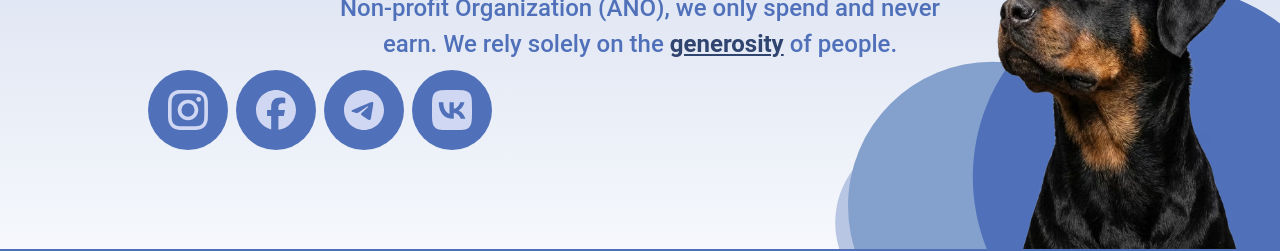
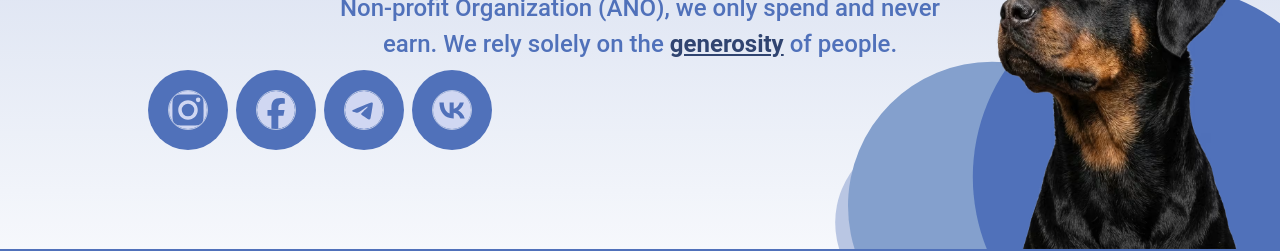
Before and after one commit to bavayra/dog-shelter, a React (Vite) app: page / in a window 1280 px wide. Shown: the part 568-819 px from the top of the page. Built offline with nearby package versions, Linux system fonts and the light colour scheme; a web font is replaced by a local one.

Commit message:
refactor(socialLinks): added a boder for the social links

```diff
--- a/src/components/SocialLinks.tsx
+++ b/src/components/SocialLinks.tsx
@@ -46,13 +46,13 @@ const SocialLinks = ({
           href={social.url}
           target="_blank"
           rel="noopener noreferrer"
-          className={`${sizeClasses[size]} ${bgColor} hover:bg-primary-500 flex shrink-0 items-center justify-center rounded-full transition-transform hover:scale-110`}
+          className={`${sizeClasses[size]} ${bgColor} hover:bg-primary-500 border-primary-200 flex shrink-0 items-center justify-center rounded-full transition-transform hover:scale-110`}
           aria-label={social.name}
         >
           <Icon
             as={social.icon}
             size={iconSizeMap[size]}
-            className={`${iconColor} xs:w-6 xs:h-6 5xl:w-16 5xl:h-16 tablet-lg:w-10 tablet-lg:h-10 4xl:w-12 4xl:h-12 sm:h-10 sm:w-10 md:h-6 md:w-6`}
+            className={`${iconColor} xs:w-6 xs:h-6 5xl:w-16 5xl:h-16 tablet-lg:w-10 tablet-lg:h-10 4xl:w-12 4xl:h-12 border-primary-200 rounded-full border sm:h-10 sm:w-10 md:h-6 md:w-6`}
             aria-hidden="true"
           />
         </a>
```
